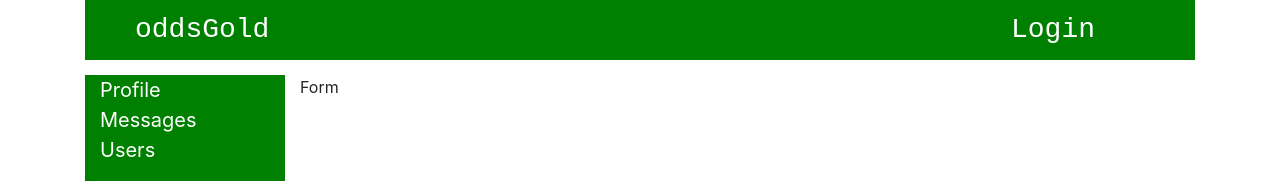
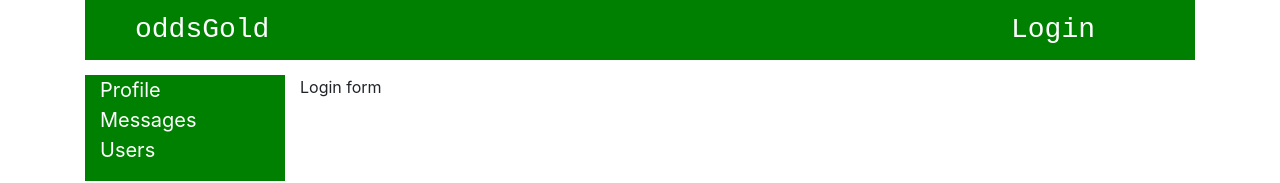
Before and after one commit to oddsGold/react_01, a React (Create React App) app: page /login in a window 1280 px wide. Shown: the top 183 px of the page. Built offline with nearby package versions, Linux system fonts and the light colour scheme; no server answers; a web font is replaced by a local one.

Commit message:
09/12/2020

```diff
--- a/src/components/content/AuthForm.jsx
+++ b/src/components/content/AuthForm.jsx
@@ -4,7 +4,7 @@ import Wrapper from "./Wrapper";
 function AuthForm(props) {
     return (
         <Wrapper>
-            <p>Form</p>
+            <p>Login form</p>
         </Wrapper>
     )
 }
--- a/src/components/content/Profile/ProfileContainer.jsx
+++ b/src/components/content/Profile/ProfileContainer.jsx
@@ -18,6 +18,7 @@ function ProfileContainer(props) {
         <Profile
             {...props}
             userProfile={props.userProfile}
+            isAuth={props.isAuth}
         />
     )
 
@@ -25,7 +26,8 @@ function ProfileContainer(props) {
 
 let mapStateToProps = (state) => {
     return {
-        userProfile: state.profilePage.userProfile
+        userProfile: state.profilePage.userProfile,
+        isAuth: state.auth.isAuth
     }
 }
 
```
